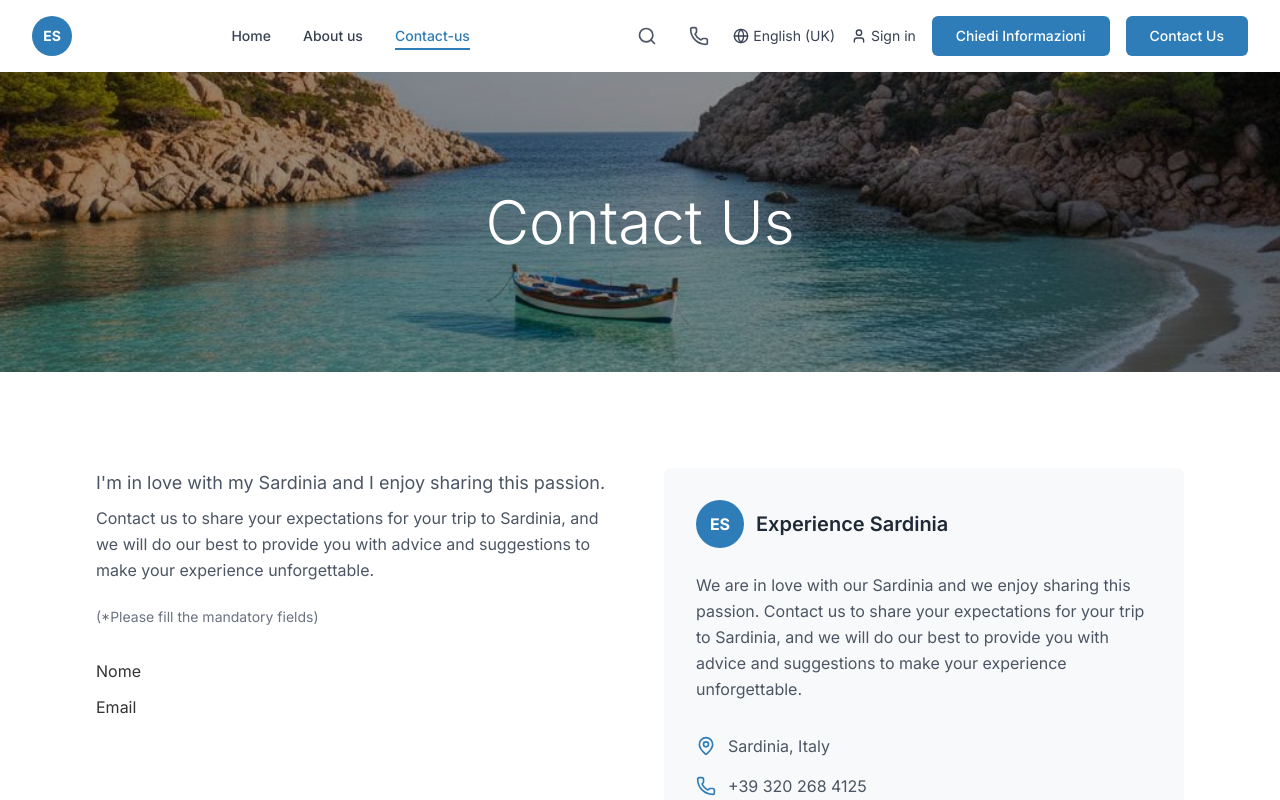
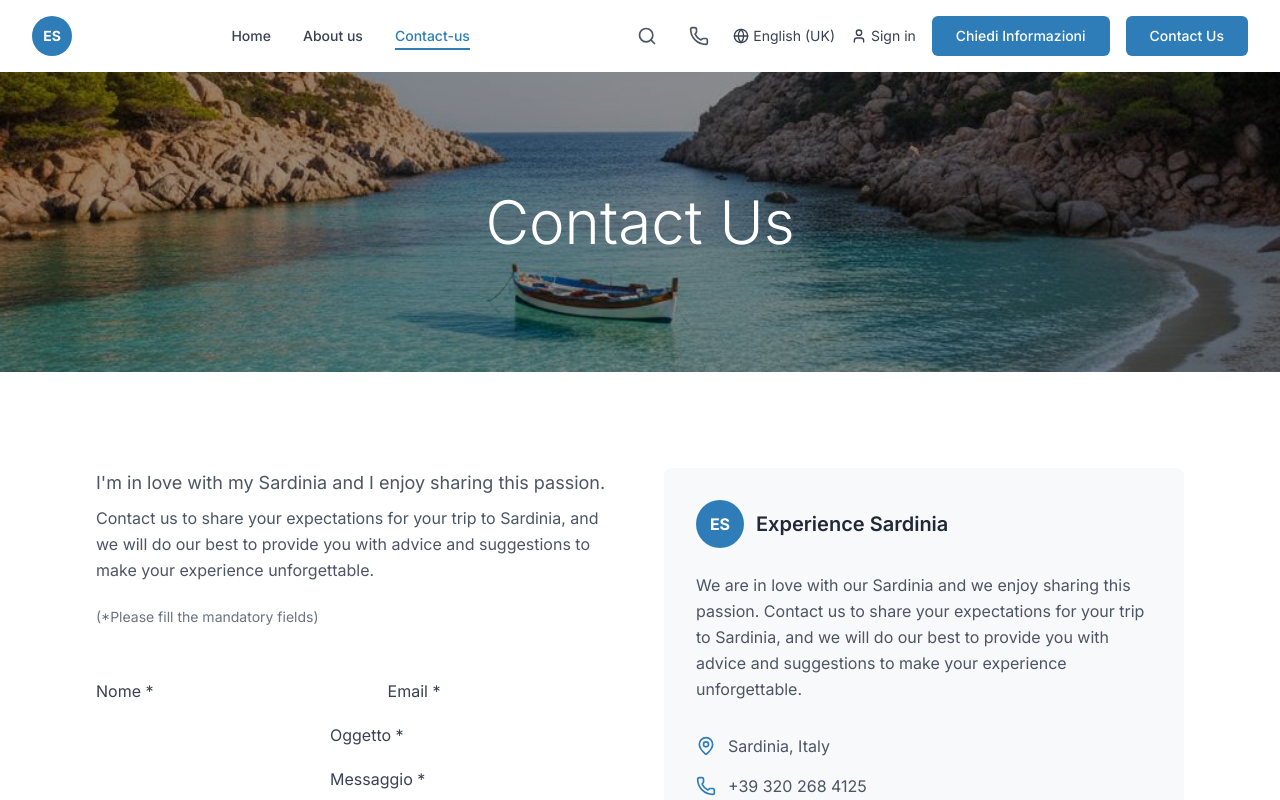
Before and after one commit to Marco-max-coder/experiencesardiniaclonata, a React (Vite) app: page / in a window 1280 px wide. Both pictures are taken after a click on the button "Contact-us". Shown: the top 800 px of the page. Built offline with nearby package versions, Linux system fonts and the light colour scheme.

Commit message:
Update ContactForm.tsx

```diff
--- a/src/components/ContactForm.tsx
+++ b/src/components/ContactForm.tsx
@@ -1,40 +1,29 @@
-import React from 'react';
-
 export default function ContactForm() {
   return (
     <form
-      action="https://formspree.io/f/xqebyyqd" // <-- incolla qui il tuo endpoint Formspree
+      action="https://formspree.io/f/XXXXXXXX"  // <--- incolla qui il TUO endpoint
       method="POST"
-      style={{ display: 'grid', gap: '12px', maxWidth: 520 }}
+      className="space-y-5"
     >
-      {/* Nome */}
-      <label>
-        Nome
-        <input type="text" name="name" required />
-      </label>
+      {/* campi già presenti */}
+      <label className="text-gray-700">Nome *</label>
+      <input type="text" name="name" required />
 
-      {/* Email del mittente */}
-      <label>
-        Email
-        <input type="email" name="_replyto" required />
-      </label>
+      <label className="text-gray-700">Email *</label>
+      <input type="email" name="_replyto" required />
 
-      {/* Messaggio */}
-      <label>
-        Messaggio
-        <textarea name="message" rows={6} required />
-      </label>
+      <label className="text-gray-700">Oggetto *</label>
+      <input type="text" name="subject" required />
 
-      {/* Oggetto email (facoltativo) */}
+      <label className="text-gray-700">Messaggio *</label>
+      <textarea name="message" rows={6} required />
+
+      {/* opzionali: subject di default, honeypot, redirect */}
       <input type="hidden" name="_subject" value="Nuovo messaggio dal sito Experience Sardinia" />
-
-      {/* Honeypot anti‑bot (lascialo nascosto) */}
       <input type="text" name="_gotcha" style={{ display: 'none' }} aria-hidden="true" />
-
-      {/* Redirect (facoltativo) */}
       {/* <input type="hidden" name="_next" value="https://experiencesardiniaallword.it/grazie" /> */}
 
-      <button type="submit">Invia</button>
+      <button type="submit" className="btn-primary">Invia</button>
     </form>
   );
 }
```
